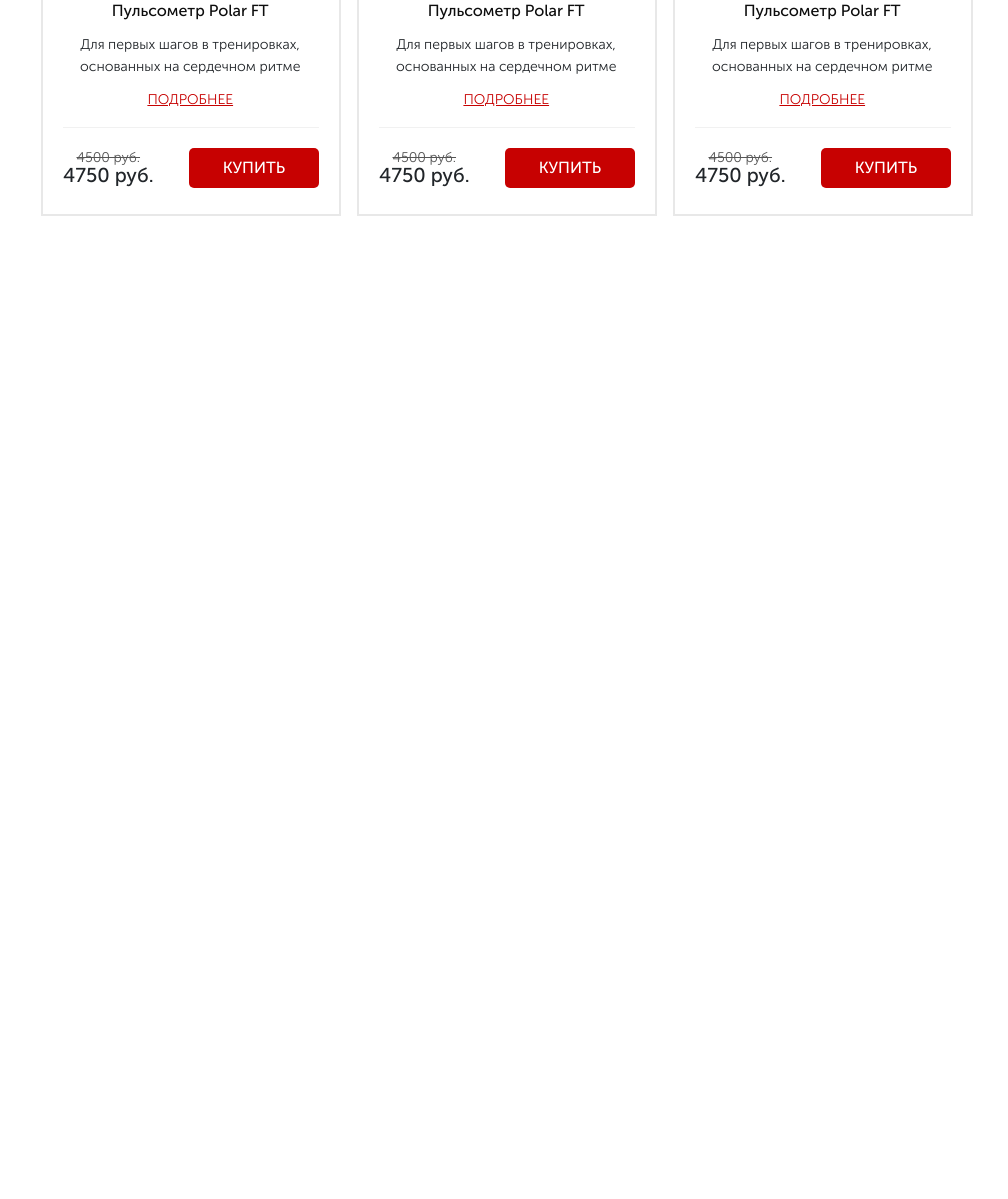
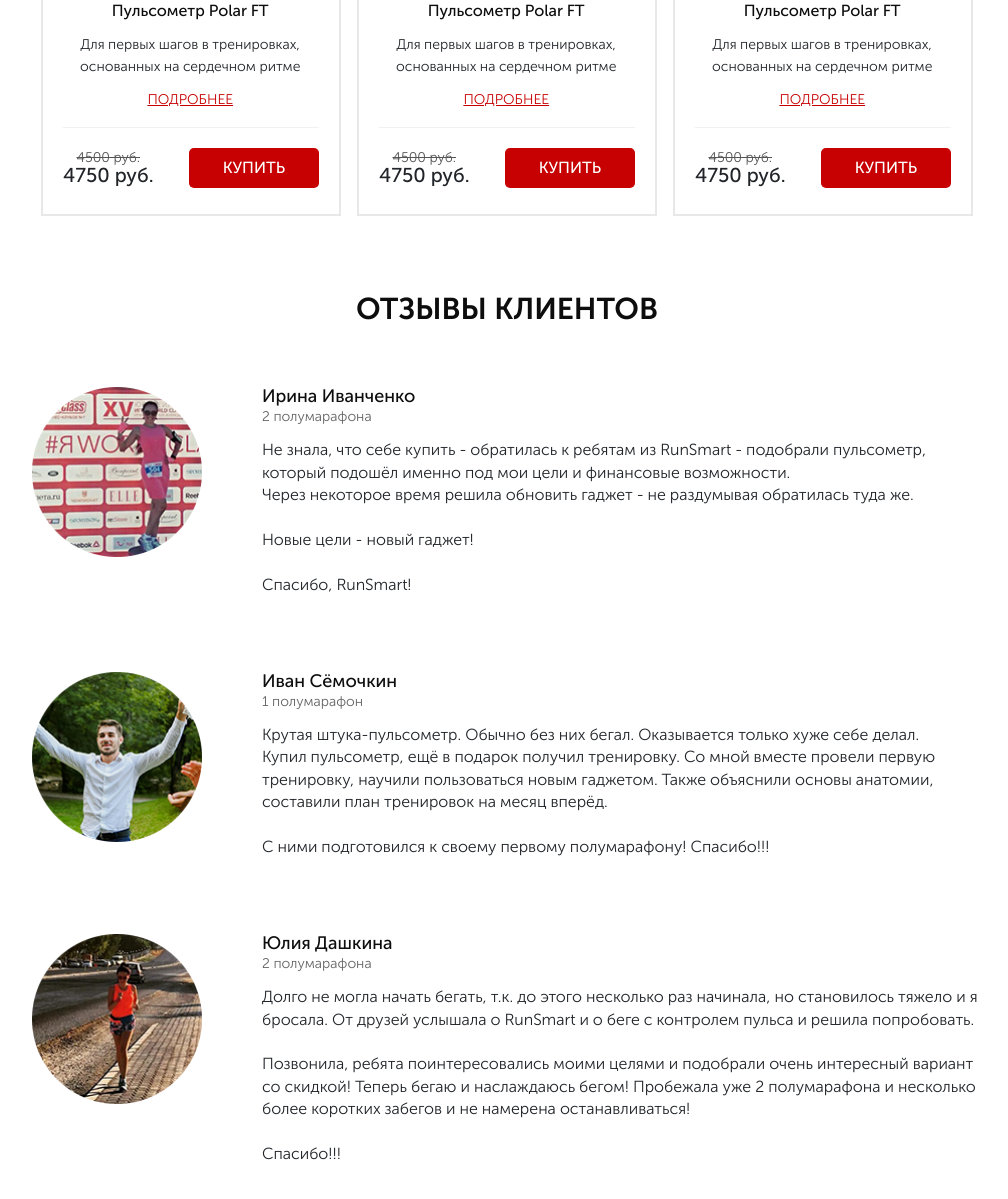
Before and after one commit to dedOfficial/run-smart, a website: page src/index.html in a window 1280 px wide. Shown: the part 3433-4632 px from the top of the page, without its empty margins (133-1141 px from the left). Before the commit the page ends 3744 px from the top, so only its background shows below. Drawn offline with nearby package versions, Linux system fonts and the light colour scheme.

Commit message:
add feedback section and her adapt

```diff
--- a/src/index.html
+++ b/src/index.html
@@ -440,6 +440,67 @@
         <!-- /.container -->
     </section>
     <!-- /.catalog -->
+    <section class="feedback">
+        <div class="container">
+            <div class="feedback__wrap">
+                <h2 class="section-header txt-center">отзывы клиентов</h2>
+                <div class="feedback__content d-flex">
+                    <div class="feedback__item d-flex jc-between">
+                        <img src="img/photos/feedback/irina.png" alt="photo irina" class="feedback__photo">
+                        <div class="feedback__comment">
+                            <span class="feedback__name d-block">Ирина Иванченко</span>
+                            <span class="feedback__achivement d-block">2 полумарафона</span>
+                            <p class="feedback__text">
+                                Не знала, что себе купить - обратилась к ребятам из RunSmart - подобрали пульсометр, который подошёл именно под мои цели и финансовые возможности.<br>
+                                Через некоторое время решила обновить гаджет - не раздумывая обратилась туда же.<br>
+                                <br>
+                                Новые цели - новый гаджет!<br>
+                                <br>
+                                Спасибо, RunSmart!
+                            </p>
+                    </div>
+                        <!-- /.feedback__comment -->
+                    </div>
+                    <!-- /.feedback__item -->
+                    <div class="feedback__item d-flex jc-between">
+                        <img src="img/photos/feedback/ivan.png" alt="photo ivan" class="feedback__photo">
+                        <div class="feedback__comment">
+                            <span class="feedback__name d-block">Иван Сёмочкин</span>
+                            <span class="feedback__achivement d-block">1 полумарафон</span>
+                            <p class="feedback__text">
+                                Крутая штука-пульсометр. Обычно без них бегал. Оказывается только хуже себе делал.<br>
+                                Купил пульсометр, ещё в подарок получил тренировку. Со мной вместе провели первую тренировку, научили пользоваться новым гаджетом. Также объяснили основы анатомии, составили план тренировок на месяц вперёд.<br>
+                                <br>
+                                С ними подготовился к своему первому полумарафону! Спасибо!!!
+                            </p>
+                    </div>
+                        <!-- /.feedback__comment -->
+                    </div>
+                    <!-- /.feedback__item -->
+                    <div class="feedback__item d-flex jc-between">
+                        <img src="img/photos/feedback/yulia.png" alt="photo yulia" class="feedback__photo">
+                        <div class="feedback__comment">
+                            <span class="feedback__name d-block">Юлия Дашкина</span>
+                            <span class="feedback__achivement d-block">2 полумарафона</span>
+                            <p class="feedback__text">
+                                Долго не могла начать бегать, т.к. до этого несколько раз начинала, но становилось тяжело и я бросала. От друзей услышала о RunSmart и о беге с контролем пульса и решила попробовать.<br>
+                                <br>
+                                Позвонила, ребята поинтересовались моими целями и подобрали очень интересный вариант со скидкой! Теперь бегаю и наслаждаюсь бегом! Пробежала уже 2 полумарафона и несколько более коротких забегов и не намерена останавливаться!<br>
+                                <br>
+                                Спасибо!!!
+                            </p>
+                    </div>
+                        <!-- /.feedback__comment -->
+                    </div>
+                    <!-- /.feedback__item -->
+                </div>
+                <!-- /.feedback__content -->
+            </div>
+            <!-- /.feedback__wrap -->
+        </div>
+        <!-- /.container -->
+    </section>
+    <!-- /.feedback -->
     <script src="https://cdnjs.cloudflare.com/ajax/libs/tiny-slider/2.9.2/min/tiny-slider.js"></script>
     <script src="https://ajax.googleapis.com/ajax/libs/jquery/1.12.4/jquery.min.js"></script>
     <script src="js/script.js"></script>
--- a/src/sass/blocks/_catalog.scss
+++ b/src/sass/blocks/_catalog.scss
@@ -1,7 +1,7 @@
 .catalog {
     min-height: 1080px;
     &__wrap {
-        padding: 10px 0 75px 0;
+        padding: 10px 0 45px 0;
     }
     &__content {
         flex-wrap: wrap;
--- /dev/null
+++ b/src/sass/blocks/_feedback.scss
@@ -0,0 +1,32 @@
+.feedback {
+    min-height: 900px;
+    &__wrap {
+        padding: 10px 0;
+    }
+    &__content {
+        margin-top: 60px;
+        flex-wrap: wrap;
+    }
+    &__item {
+        margin-bottom: 60px;
+    }
+    &__photo {
+        width: 170px;
+        height: 170px;
+        margin-right: 60px;
+    }
+    &__name {
+        margin-bottom: 5px;
+        font-size: 18px;
+        font-weight: 500;
+        color: #0d0d0d;
+    }
+    &__achivement {
+        margin-bottom: 15px;
+        color: #646464;
+    }
+    &__text {
+        font-size: 16px;
+        line-height: 1.4;
+    }
+}
--- /dev/null
+++ b/src/sass/blocks/adapt/_feedback.scss
@@ -0,0 +1,27 @@
+@media (max-width: 768px) {
+    .feedback {
+        &__item {
+            flex-direction: column;
+        }
+        &__photo {
+            margin-right: 0;
+            margin: 0 auto;
+            margin-bottom: 20px;
+        }
+    }
+}
+@media (max-width: 425px) {
+    .feedback {
+        &__photo {
+            margin-bottom: 15px;
+        }
+        &__name, &__achivement {
+            text-align: center;
+        }
+        &__text {
+            margin-top: 20px;
+            padding: 0 4px;
+            text-align: justify;
+        }
+    }
+}
--- a/src/sass/style.scss
+++ b/src/sass/style.scss
@@ -17,6 +17,7 @@
 @import 'blocks/consultation';
 @import 'blocks/carousel';
 @import 'blocks/catalog';
+@import 'blocks/feedback';
 /* Main styles end*/
 /* Adaptation styles start */
 @import 'blocks/adapt/header';
@@ -25,4 +26,5 @@
 @import 'blocks/adapt/consultation';
 @import 'blocks/adapt/carousel';
 @import 'blocks/adapt/catalog';
+@import 'blocks/adapt/feedback';
 /* Adaptation styles end */
```
Also changed, not shown: src/css/style.min.css.
